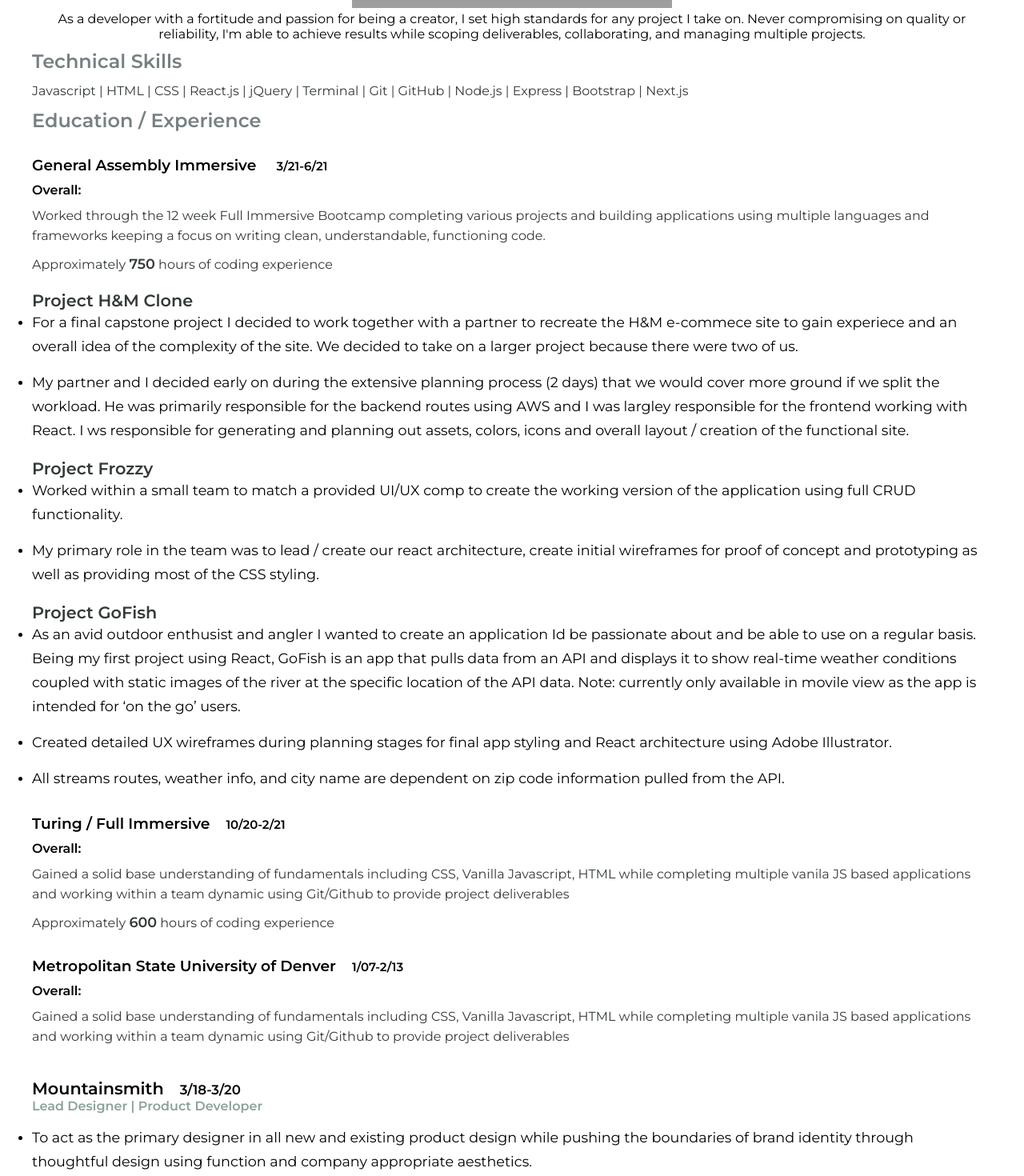
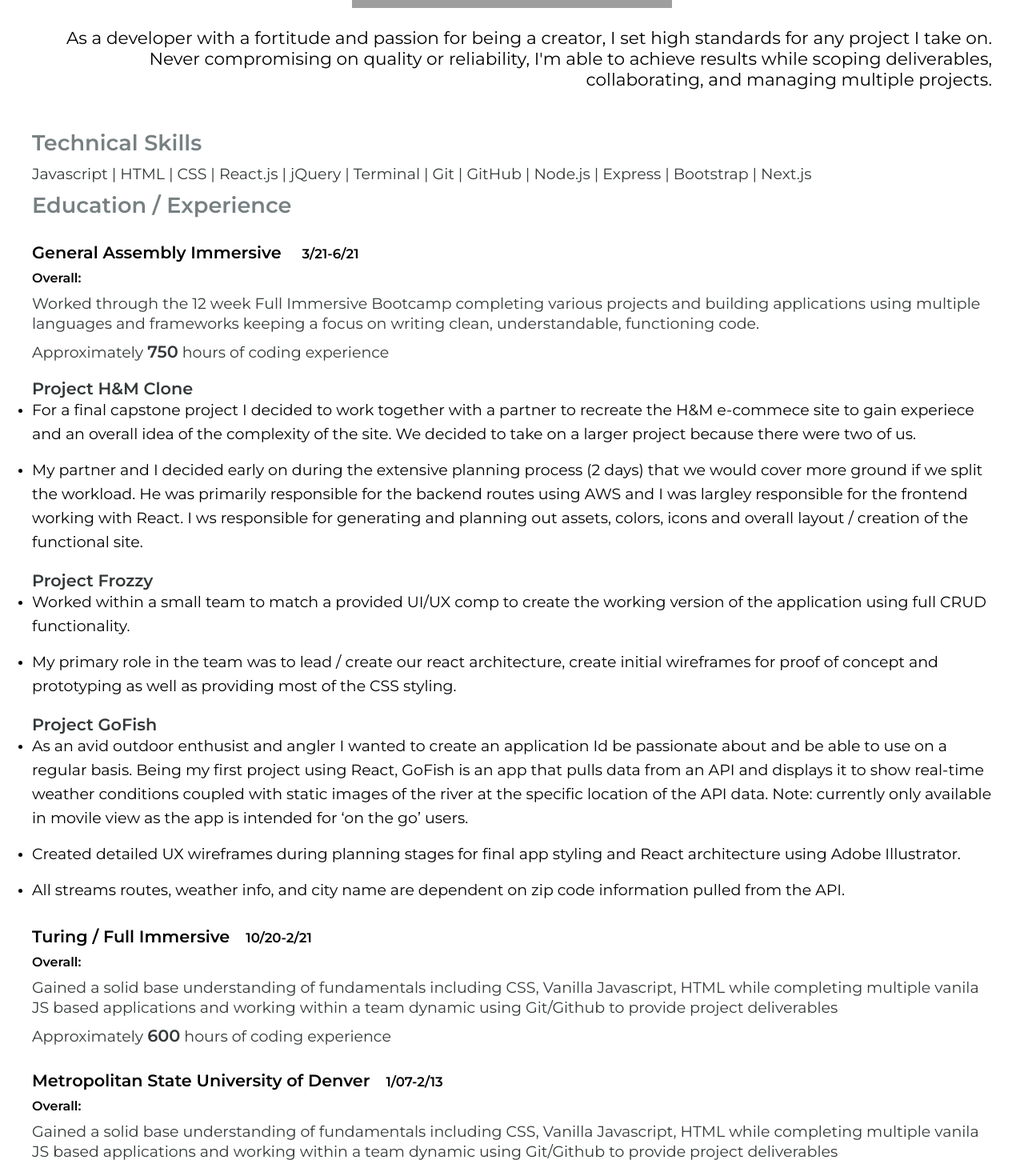
Before and after one commit to Cody-Durham/PersonalSite-2, a React (Create React App) app: page /resume in a window 1280 px wide. Shown: the part 480-1950 px from the top of the page at 80% size. Built offline with nearby package versions, Linux system fonts and the light colour scheme; grey boxes are pictures that could not be loaded.

Commit message:
Overall styling complete

```diff
--- a/src/Styles/Resume.scss
+++ b/src/Styles/Resume.scss
@@ -15,12 +15,16 @@
 
     .resume-header {
         // border: 2px solid red;
+        margin: 0 0 20px 0;
         // object-fit: contain;
     }
 
     #brand-statment {
         // border: 2px solid red;
-        // text-align: left;
+        font-size: 1.35em;
+        font-weight: 500;
+        text-align: right;
+        margin-bottom: 50px;
     }
 
     h2 {
@@ -28,11 +32,13 @@
         color: var(--LightGrey);
         margin: 10px 0 10px 0;
         text-align: left;
+        font-size: 1.7em;
     }
     h3 {
         // color: red;
         text-align: left;
-        margin-top: 30px
+        margin-top: 30px;
+        font-size: 1.3em;
     }
     h3 span {
         // color: red;
@@ -52,6 +58,7 @@
         text-align: left;
         margin-top: 10px;
         line-height: 25px;
+        font-size: 19px;
 
         & span {
             color: red;
@@ -74,7 +81,7 @@
             // color: red;
             margin: 15px 0 0 0;
             text-align: left;
-            font-size: 1.1em;
+            font-size: 19px;
             line-height: 30px;
         }
 
@@ -97,12 +104,13 @@
         .job-title {
             color: rgb(139, 162, 158);
             text-align: left;
+            font-size: 1.4em;
         }
         .project-copy {
             // color: red;
             margin: 15px 0 0 0;
             text-align: left;
-            font-size: 1.1em;
+            font-size: 19px;
             line-height: 30px;
         }
 
```
